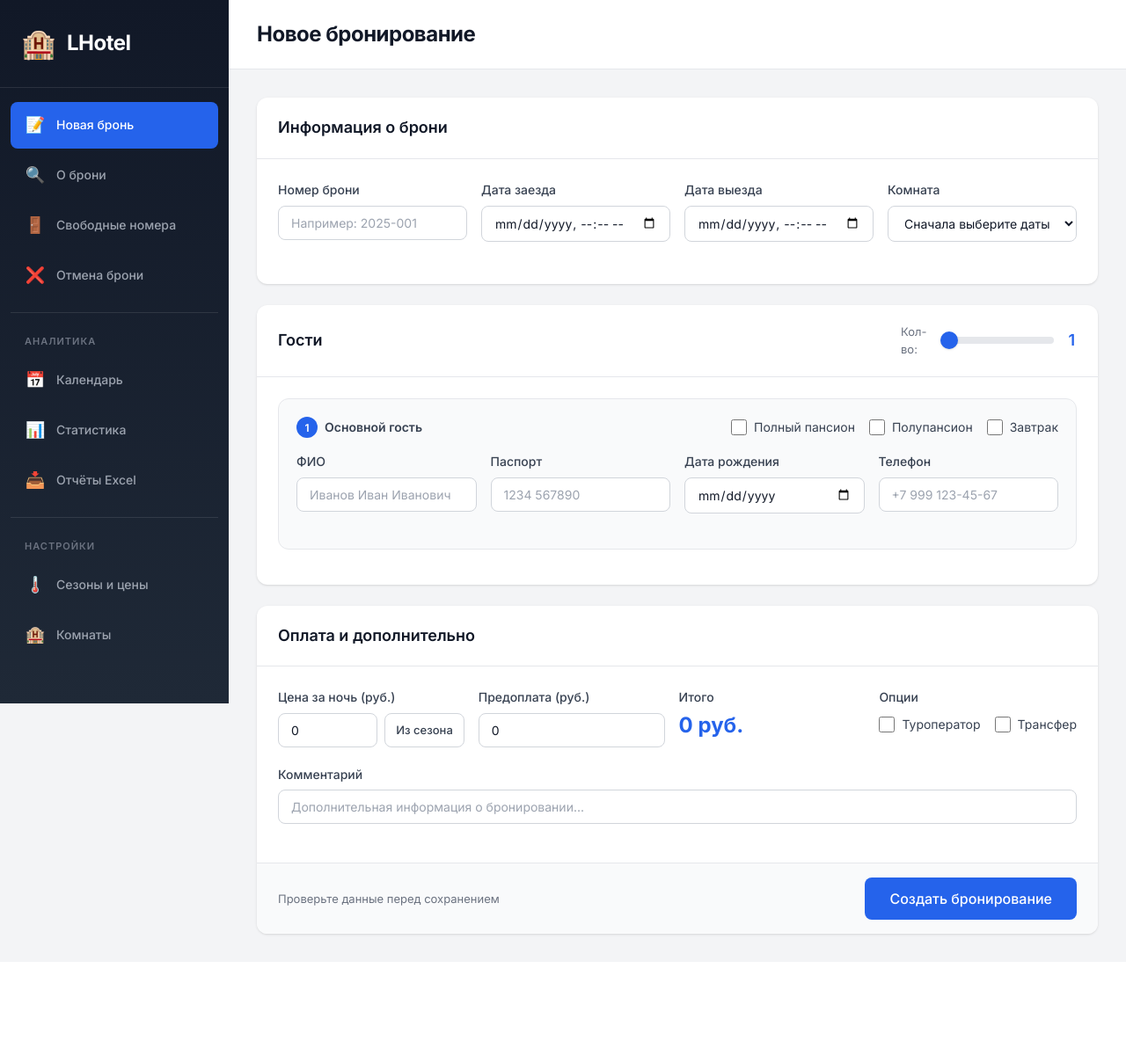
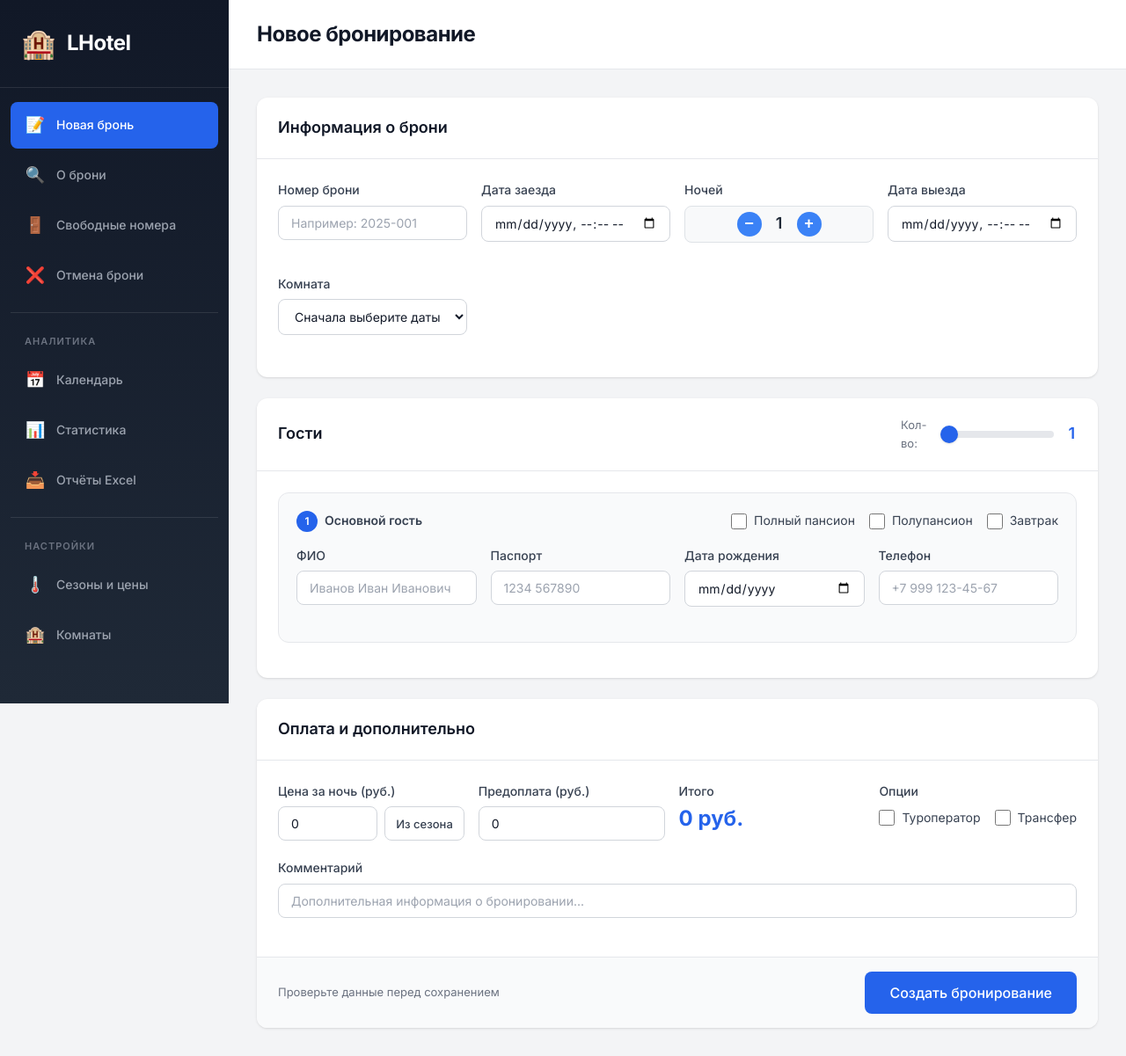
Before and after one commit to LChrist7/LHotel, a Flask app: page / in a window 1280 px wide. Shown: the whole page at 88% size. Before the commit the page ends 1066 px from the top, so only its background shows below. Run offline with Flask 2, Linux system fonts and the light colour scheme.

Commit message:
feat: улучшенный контрол количества ночей
- Перенесён между датой заезда и выезда
- Компактный дизайн с кнопками - и +
- Нажатие + добавляет ночь и сдвигает дату выезда
- Нажатие - убирает ночь (минимум 1)

```diff
--- a/templates/index.html
+++ b/templates/index.html
@@ -20,6 +20,14 @@
                     <label class="form-label">Дата заезда</label>
                     <input type="datetime-local" name="DateStart" id="DateStart" onchange="onDateStartChange(); updateRoomsList(); calculateSum()" required>
                 </div>
+                <div class="form-group" style="flex: 0 0 100px; min-width: 100px;">
+                    <label class="form-label">Ночей</label>
+                    <div class="nights-control">
+                        <button type="button" class="nights-btn" onclick="adjustNights(-1)">−</button>
+                        <span id="nightsCount">1</span>
+                        <button type="button" class="nights-btn" onclick="adjustNights(1)">+</button>
+                    </div>
+                </div>
                 <div class="form-group">
                     <label class="form-label">Дата выезда</label>
                     <input type="datetime-local" name="DateEnd" id="DateEnd" onchange="onDateEndChange(); updateRoomsList(); calculateSum()" required>
@@ -31,11 +39,6 @@
                     </select>
                     <div id="roomsInfo" class="text-sm text-muted mt-1"></div>
                 </div>
-            </div>
-            <div id="nightsDisplay" class="mt-3" style="display: none;">
-                <span class="badge badge-primary" style="font-size: 14px; padding: 8px 16px;">
-                    <span id="nightsCount">0</span> ночей
-                </span>
             </div>
         </div>
     </div>
@@ -301,6 +304,46 @@
 {% endblock %}
 
 {% block extra_js %}
+<style>
+.nights-control {
+    display: flex;
+    align-items: center;
+    justify-content: center;
+    gap: 8px;
+    background: #f8f9fa;
+    border: 1px solid #dee2e6;
+    border-radius: 8px;
+    padding: 8px 4px;
+    height: 42px;
+}
+.nights-control span {
+    font-size: 18px;
+    font-weight: 600;
+    min-width: 24px;
+    text-align: center;
+}
+.nights-btn {
+    width: 28px;
+    height: 28px;
+    border: none;
+    border-radius: 50%;
+    background: #3b82f6;
+    color: white;
+    font-size: 18px;
+    font-weight: bold;
+    cursor: pointer;
+    display: flex;
+    align-items: center;
+    justify-content: center;
+    transition: background 0.2s;
+}
+.nights-btn:hover {
+    background: #2563eb;
+}
+.nights-btn:active {
+    background: #1d4ed8;
+}
+</style>
 <script>
 function updateGuestForms(count) {
     document.getElementById('guestCount').textContent = count;
@@ -359,7 +402,6 @@ function onDateEndChange() {
 function updateNightsDisplay() {
     const startInput = document.getElementById('DateStart');
     const endInput = document.getElementById('DateEnd');
-    const nightsDisplay = document.getElementById('nightsDisplay');
     const nightsCount = document.getElementById('nightsCount');
 
     if (startInput.value && endInput.value) {
@@ -369,13 +411,49 @@ function updateNightsDisplay() {
 
         if (nights > 0) {
             nightsCount.textContent = nights;
-            nightsDisplay.style.display = 'block';
         } else {
-            nightsDisplay.style.display = 'none';
+            nightsCount.textContent = 0;
         }
     } else {
-        nightsDisplay.style.display = 'none';
+        nightsCount.textContent = '-';
     }
+}
+
+function adjustNights(delta) {
+    const startInput = document.getElementById('DateStart');
+    const endInput = document.getElementById('DateEnd');
+
+    if (!startInput.value) {
+        alert('Сначала выберите дату заезда');
+        return;
+    }
+
+    const start = new Date(startInput.value);
+    let end;
+
+    if (endInput.value) {
+        end = new Date(endInput.value);
+    } else {
+        end = new Date(start);
+        end.setDate(end.getDate() + 1);
+    }
+
+    // Вычисляем текущее количество ночей
+    const currentNights = Math.ceil((end - start) / (1000 * 60 * 60 * 24));
+    const newNights = currentNights + delta;
+
+    // Минимум 1 ночь
+    if (newNights < 1) return;
+
+    // Устанавливаем новую дату выезда
+    const newEnd = new Date(start);
+    newEnd.setDate(newEnd.getDate() + newNights);
+    const endDateStr = newEnd.toISOString().split('T')[0];
+    endInput.value = endDateStr + 'T12:00';
+
+    updateNightsDisplay();
+    updateRoomsList();
+    calculateSum();
 }
 
 function updateRoomsList() {
```
